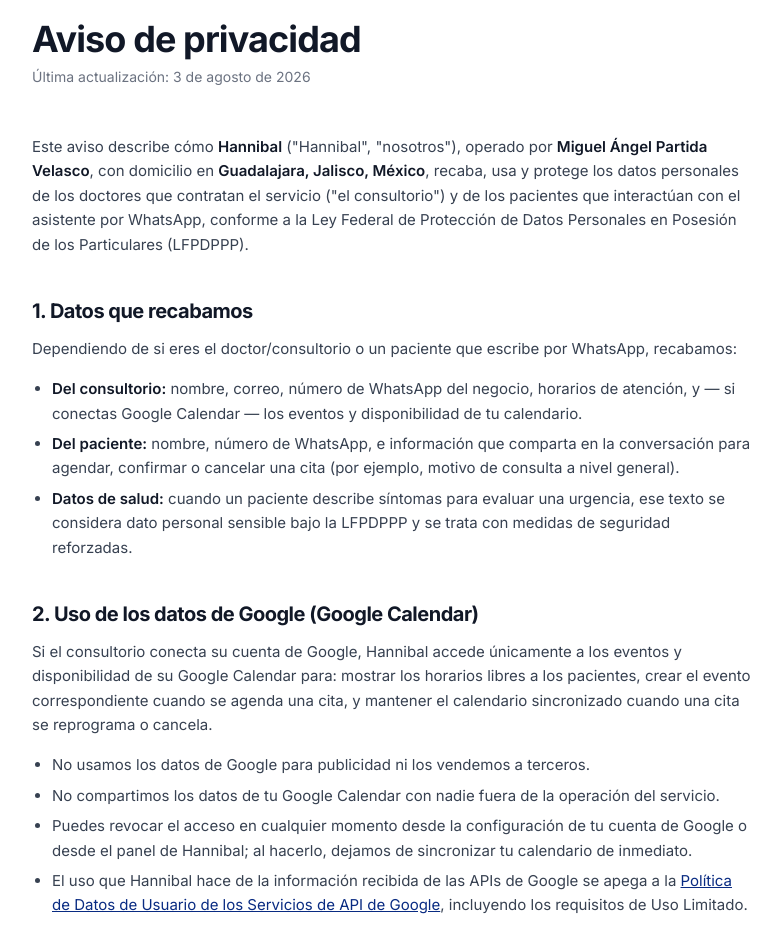
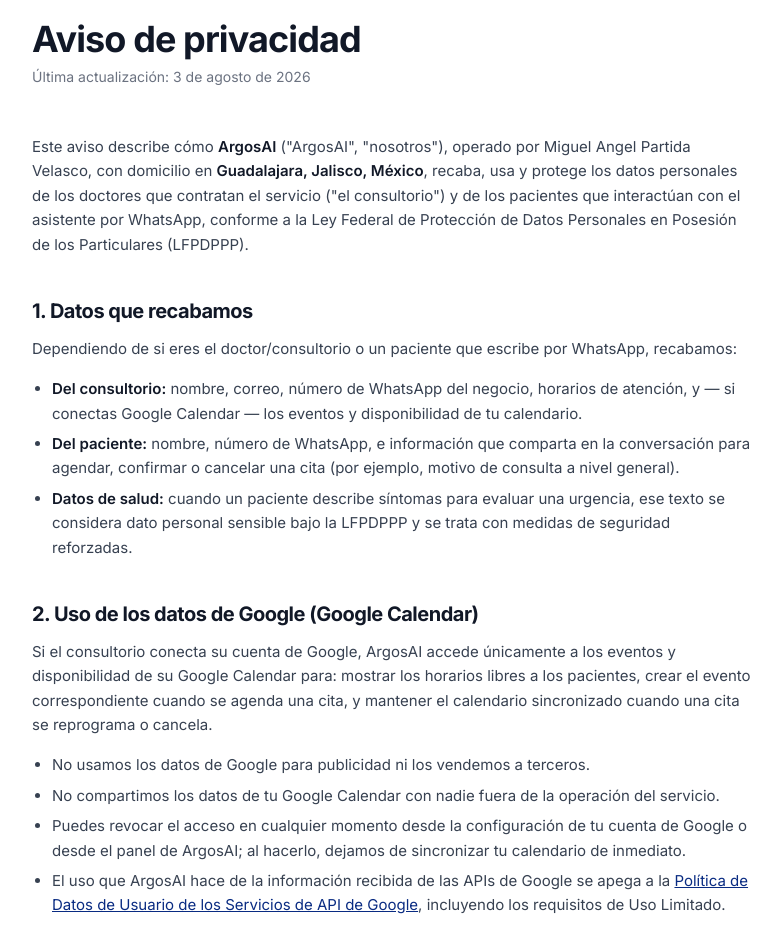
Before and after one commit to mapv042/Hannibal, a Next.js app in the folder hannibal-dashboard/: page /privacy in a window 1280 px wide. Shown: the part 120-1072 px from the top of the page, without its empty margins (248-1029 px from the left). Built offline with nearby package versions, Linux system fonts and the light colour scheme.

Commit message:
add more meta requierements

```diff
--- a/hannibal-dashboard/src/app/page.tsx
+++ b/hannibal-dashboard/src/app/page.tsx
@@ -412,7 +412,7 @@ function LandingFooter() {
         ))}
       </div>
       <div className="max-w-[1240px] mx-auto mt-10 pt-6 border-t border-[#1f2730] text-[13px] text-gray-500 flex flex-col sm:flex-row justify-between items-center gap-2">
-        <span>© 2026 Hannibal · Hecho en CDMX</span>
+        <span>© 2026 Hannibal · Operado por Miguel Angel Partida Velasco · Hecho en CDMX</span>
         <span className="flex gap-2">
           <Link href="/privacy" className="hover:text-white transition-colors">Aviso de privacidad</Link>
           ·
--- a/hannibal-dashboard/src/app/privacy/page.tsx
+++ b/hannibal-dashboard/src/app/privacy/page.tsx
@@ -2,16 +2,16 @@ import type { Metadata } from 'next'
 import { LegalLayout } from '@/components/legal/LegalLayout'
 
 export const metadata: Metadata = {
-  title: 'Aviso de privacidad · Hannibal',
-  description: 'Aviso de privacidad de Hannibal, el asistente de WhatsApp para consultorios.',
+  title: 'Aviso de privacidad · ArgosAI',
+  description: 'Aviso de privacidad de ArgosAI, el asistente de WhatsApp para consultorios.',
 }
 
 export default function PrivacyPage() {
   return (
     <LegalLayout title="Aviso de privacidad" updated="3 de agosto de 2026">
       <p>
-        Este aviso describe cómo <strong>Hannibal</strong> (&quot;Hannibal&quot;, &quot;nosotros&quot;), operado por{' '}
-        <strong>Miguel Ángel Partida Velasco</strong>, con domicilio en{' '}
+        Este aviso describe cómo <strong>ArgosAI</strong> (&quot;ArgosAI&quot;, &quot;nosotros&quot;), operado por{' '}
+        Miguel Angel Partida Velasco, con domicilio en{' '}
         <strong>Guadalajara, Jalisco, México</strong>, recaba, usa y protege los datos personales de los doctores que
         contratan el servicio (&quot;el consultorio&quot;) y de los pacientes que interactúan con el asistente por
         WhatsApp, conforme a la Ley Federal de Protección de Datos Personales en Posesión de los Particulares
@@ -28,15 +28,15 @@ export default function PrivacyPage() {
 
       <h2>2. Uso de los datos de Google (Google Calendar)</h2>
       <p>
-        Si el consultorio conecta su cuenta de Google, Hannibal accede únicamente a los eventos y disponibilidad
+        Si el consultorio conecta su cuenta de Google, ArgosAI accede únicamente a los eventos y disponibilidad
         de su Google Calendar para: mostrar los horarios libres a los pacientes, crear el evento correspondiente
         cuando se agenda una cita, y mantener el calendario sincronizado cuando una cita se reprograma o cancela.
       </p>
       <ul>
         <li>No usamos los datos de Google para publicidad ni los vendemos a terceros.</li>
         <li>No compartimos los datos de tu Google Calendar con nadie fuera de la operación del servicio.</li>
-        <li>Puedes revocar el acceso en cualquier momento desde la configuración de tu cuenta de Google o desde el panel de Hannibal; al hacerlo, dejamos de sincronizar tu calendario de inmediato.</li>
-        <li>El uso que Hannibal hace de la información recibida de las APIs de Google se apega a la <a href="https://developers.google.com/terms/api-services-user-data-policy" target="_blank" rel="noopener noreferrer">Política de Datos de Usuario de los Servicios de API de Google</a>, incluyendo los requisitos de Uso Limitado.</li>
+        <li>Puedes revocar el acceso en cualquier momento desde la configuración de tu cuenta de Google o desde el panel de ArgosAI; al hacerlo, dejamos de sincronizar tu calendario de inmediato.</li>
+        <li>El uso que ArgosAI hace de la información recibida de las APIs de Google se apega a la <a href="https://developers.google.com/terms/api-services-user-data-policy" target="_blank" rel="noopener noreferrer">Política de Datos de Usuario de los Servicios de API de Google</a>, incluyendo los requisitos de Uso Limitado.</li>
       </ul>
 
       <h2>3. Finalidades del tratamiento</h2>
@@ -53,7 +53,7 @@ export default function PrivacyPage() {
         No vendemos datos personales. Compartimos la información estrictamente necesaria con los proveedores que
         hacen posible el servicio: Meta (envío de mensajes de WhatsApp), Google (Calendar, cuando el consultorio lo
         conecta), y nuestros proveedores de infraestructura (hosting y base de datos). Cada uno está obligado
-        contractualmente a proteger la información y usarla solo para prestar su servicio a Hannibal.
+        contractualmente a proteger la información y usarla solo para prestar su servicio a ArgosAI.
       </p>
 
       <h2>5. Dónde se almacenan los datos</h2>
--- a/hannibal-dashboard/src/app/terms/page.tsx
+++ b/hannibal-dashboard/src/app/terms/page.tsx
@@ -2,22 +2,22 @@ import type { Metadata } from 'next'
 import { LegalLayout } from '@/components/legal/LegalLayout'
 
 export const metadata: Metadata = {
-  title: 'Términos de servicio · Hannibal',
-  description: 'Términos de servicio de Hannibal, el asistente de WhatsApp para consultorios.',
+  title: 'Términos de servicio · ArgosAI',
+  description: 'Términos de servicio de ArgosAI, el asistente de WhatsApp para consultorios.',
 }
 
 export default function TermsPage() {
   return (
     <LegalLayout title="Términos de servicio" updated="3 de agosto de 2026">
       <p>
-        Estos términos rigen el uso de Hannibal (&quot;el servicio&quot;), operado por{' '}
-        <strong>Miguel Ángel Partida Velasco</strong>. Al crear una cuenta o usar el servicio, aceptas
+        Estos términos rigen el uso de ArgosAI (&quot;el servicio&quot;), operado por{' '}
+        Miguel Angel Partida Velasco. Al crear una cuenta o usar el servicio, aceptas
         estos términos.
       </p>
 
       <h2>1. Qué es el servicio</h2>
       <p>
-        Hannibal es un asistente automatizado que opera por WhatsApp para agendar, confirmar, recordar y cancelar
+        ArgosAI es un asistente automatizado que opera por WhatsApp para agendar, confirmar, recordar y cancelar
         citas de un consultorio médico o de salud, y un panel web para administrar esa configuración.
       </p>
 
@@ -35,7 +35,7 @@ export default function TermsPage() {
       </p>
 
       <h2>4. Uso aceptable</h2>
-      <p>No puedes usar Hannibal para:</p>
+      <p>No puedes usar ArgosAI para:</p>
       <ul>
         <li>Enviar mensajes masivos no solicitados (spam) a través del WhatsApp conectado.</li>
         <li>Suplantar a otra persona o negocio.</li>
```
